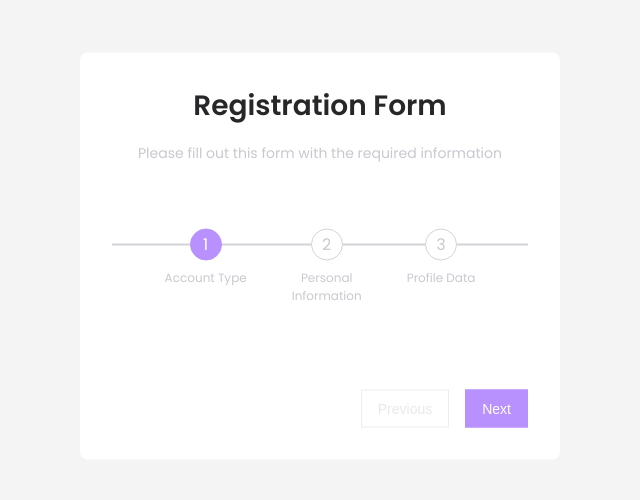
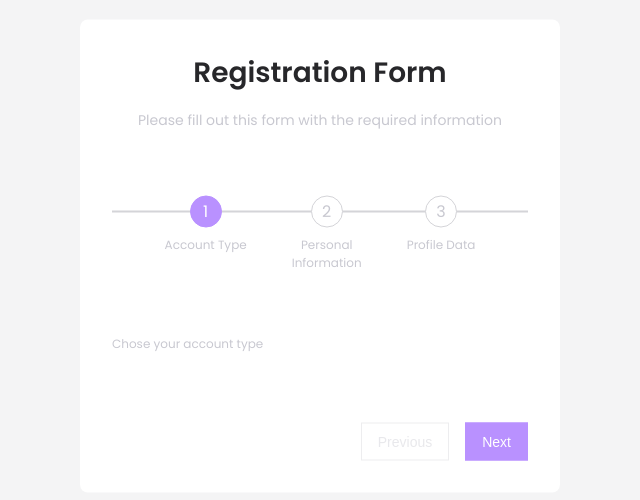
Before and after one commit to HukovaNastya/Multi-Step-Form, a React (Vite) app: page / in a window 1280 px wide. Shown: the part 144-644 px from the top of the page, without its empty margins (320-960 px from the left). Built offline with nearby package versions, Linux system fonts and the light colour scheme.

Commit message:
added-comtent-title

```diff
--- a/src/components/RegistrationForm/RegistrationForm.tsx
+++ b/src/components/RegistrationForm/RegistrationForm.tsx
@@ -3,7 +3,7 @@ import FormHeader from "../FormHeader/FormHeader.tsx";
 import RegistrationFormContent from "../RegistrationFormContent";
 
 const RegistrationForm = () => {
-    const onFormSubmit=(e) => {
+    const onFormSubmit=(e:any) => {
         e.preventDefault()
     }
     return (
--- a/src/components/RegistrationFormContent/ContentForFirstStep.tsx
+++ b/src/components/RegistrationFormContent/ContentForFirstStep.tsx
@@ -1,6 +1,13 @@
+import Typography from "../Typography/Typography.tsx";
+
 const ContentForFirstStep = () => {
     return (
-      <div className="content">
+      <div className="content d-flex flex-column">
+          <div className="section-title">
+             <Typography variant='h4' className='text-small content-title form-text'>
+                 Chose your account type
+             </Typography>
+          </div>
           <div className='form-account-options'>
 
           </div>
--- a/src/components/RegistrationFormContent/RegistrationFormContent.css
+++ b/src/components/RegistrationFormContent/RegistrationFormContent.css
@@ -28,3 +28,7 @@
     opacity: 0.4 !important;
     cursor: none !important;
 }
+
+.content {
+    padding-top: 48px;
+}
--- a/src/index.css
+++ b/src/index.css
@@ -31,6 +31,10 @@ body {
   flex-direction: column;
 }
 
+.text-center {
+  text-align: center;
+}
+
 
 .align-center {
   align-items: center;
@@ -41,6 +45,7 @@ body {
   top: 50%;
   left: 50%;
   transform: translate(-50%, -50%);
+  padding: 32px;
 }
 
 .registration-form {
@@ -58,7 +63,6 @@ body {
 .form-text {
   color: #C8C8D0;
   font-weight: 400;
-  text-align: center;
 }
 
 .justify-center {
```
